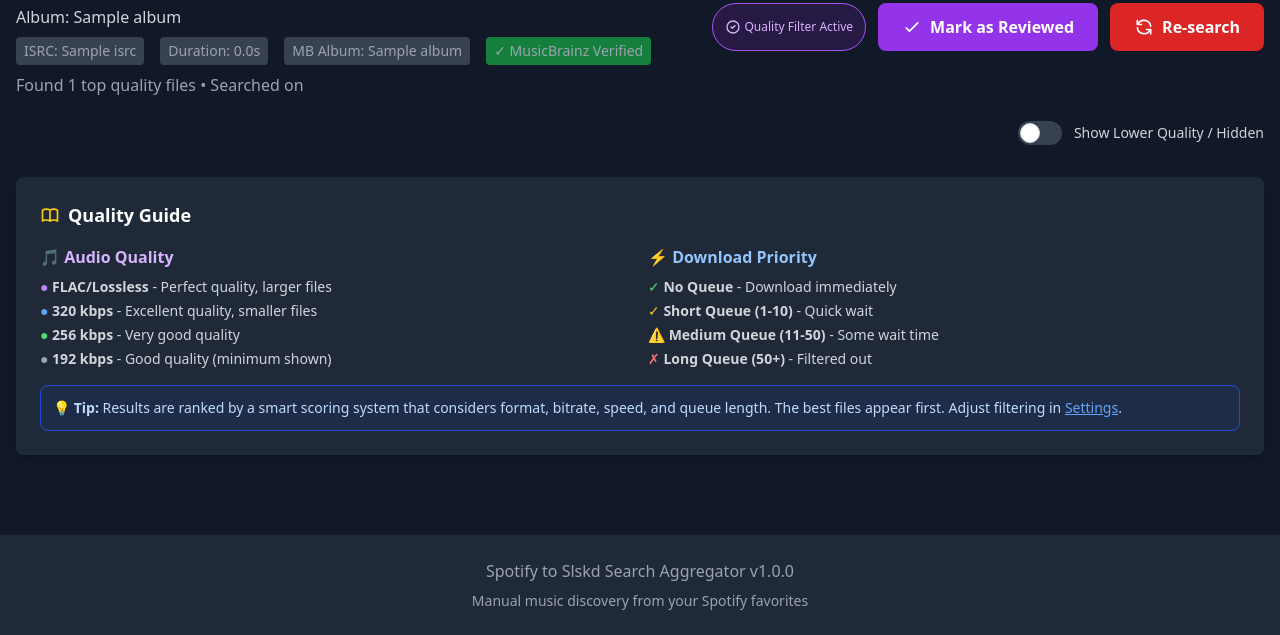
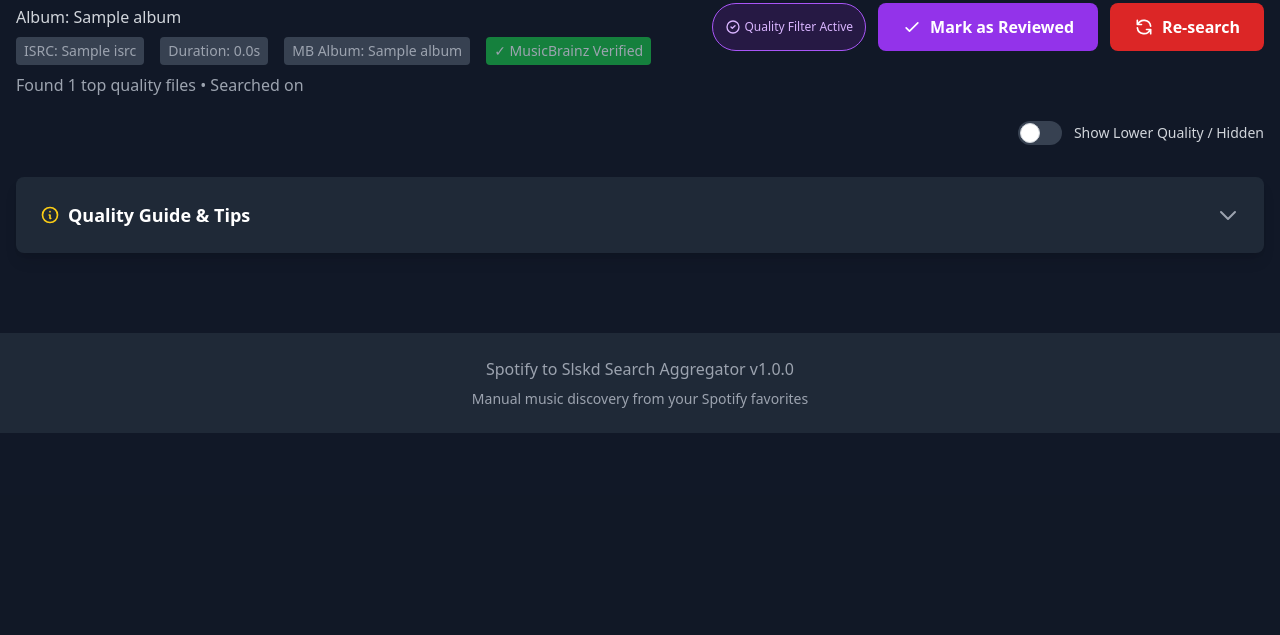
Before and after one commit to Suacett/slskd-spotify-self-host, a Flask app: template templates/track.html in a window 1280 px wide. Shown: the part 305-940 px from the top of the page. After the commit the page ends 738 px from the top, so only its background shows below. Run offline with Flask 3, Linux system fonts and the light colour scheme; the template is opened without the code that fills it: most values are stand-ins (such as "Sample title", 1, 10 or a date in 2020); parts of the project's set-up code (start-up, migrations or seed data) failed here and were passed over; some libraries are stand-ins or nearby versions.

Commit message:
feat: Add search result auto-refresh, collapsible quality guide, update manual search links, and fix CSV export.

```diff
--- a/app.py
+++ b/app.py
@@ -384,6 +384,10 @@
     """
     # First, filter out low-quality results
     filtered_results = []
+    rejected_count = 0
+
+    logger.info(f"[FILTER] Starting filtering for {len(results)} results")
+
     for result in results:
         if passes_quality_filters(result):
             # Calculate quality score with MusicBrainz data
@@ -393,6 +397,10 @@
                 musicbrainz_metadata
             )
             filtered_results.append(result)
+        else:
+            rejected_count += 1
+
+    logger.info(f"[FILTER] Kept {len(filtered_results)} results, rejected {rejected_count}")
 
     # Sort by quality score (descending)
     filtered_results.sort(key=lambda x: x['quality_score'], reverse=True)
@@ -1535,8 +1543,14 @@
         timestamp = datetime.now().strftime('%Y%m%d_%H%M%S')
         filename = f'slskd_search_results_{timestamp}.csv'
 
+        # Convert to bytes
+        from io import BytesIO
+        mem = BytesIO()
+        mem.write(output.getvalue().encode('utf-8'))
+        mem.seek(0)
+
         return send_file(
-            StringIO(output.getvalue()),
+            mem,
             mimetype='text/csv',
             as_attachment=True,
             download_name=filename
--- a/templates/track.html
+++ b/templates/track.html
@@ -149,7 +149,7 @@
         border-gray-600
         {% endif %}
         {% if is_hidden %}hidden-result {% if loop.index > 10 %}excess-result{% endif %} {% if is_low_quality %}low-quality-result{% endif %}{% endif %}"
-                style="{% if is_hidden %}display: none;{% endif %}">
+                {% if is_hidden %}style="display: none;" {% endif %}>
                 <div class="p-4"> <!-- Reduced padding -->
                     <!-- Header Row -->
                     <div class="flex justify-between items-start mb-2">
@@ -240,7 +240,8 @@
                             Download
                         </button>
 
-                        <a href="{{ slskd_url }}" target="_blank" rel="noopener noreferrer"
+                        <a href="{{ slskd_url }}/#/search/{{ (track_data.artist + ' ' + track_data.title)|urlencode }}"
+                            target="_blank" rel="noopener noreferrer"
                             class="px-3 py-2 bg-gray-700 hover:bg-gray-600 text-white rounded text-sm transition-all">
                             Slskd
                         </a>
@@ -339,27 +340,37 @@
 </div>
 {% endif %}
 
-<!-- Quality Guide -->
-<div class="mt-8 bg-gray-800 dark:bg-gray-800 rounded-lg p-6 shadow-lg">
-    <h3 class="text-lg font-bold text-white mb-4 flex items-center">
+<!-- Quality Guide (Collapsible) -->
+<div class="mt-8 bg-gray-800 dark:bg-gray-800 rounded-lg shadow-lg overflow-hidden">
+    <details class="group">
+        <summary
+            class="p-6 cursor-pointer flex items-center justify-between bg-gray-750 hover:bg-gray-700 transition-colors">
+            <h3 class="text-lg font-bold text-white flex items-center">
                 <svg class="w-5 h-5 mr-2 text-yellow-400" fill="none" stroke="currentColor" viewBox="0 0 24 24">
                     <path stroke-linecap="round" stroke-linejoin="round" stroke-width="2"
-                d="M12 6.253v13m0-13C10.832 5.477 9.246 5 7.5 5S4.168 5.477 3 6.253v13C4.168 18.477 5.754 18 7.5 18s3.332.477 4.5 1.253m0-13C13.168 5.477 14.754 5 16.5 5c1.747 0 3.332.477 4.5 1.253v13C19.832 18.477 18.247 18 16.5 18c-1.746 0-3.332.477-4.5 1.253">
+                        d="M13 16h-1v-4h-1m1-4h.01M21 12a9 9 0 11-18 0 9 9 0 0118 0z">
                     </path>
                 </svg>
-        Quality Guide
+                Quality Guide & Tips
             </h3>
+            <svg class="w-6 h-6 text-gray-400 transform group-open:rotate-180 transition-transform" fill="none"
+                stroke="currentColor" viewBox="0 0 24 24">
+                <path stroke-linecap="round" stroke-linejoin="round" stroke-width="2" d="M19 9l-7 7-7-7"></path>
+            </svg>
+        </summary>
 
+        <div class="p-6 border-t border-gray-700">
             <div class="grid grid-cols-1 md:grid-cols-2 gap-4">
                 <div>
                     <h4 class="font-semibold text-purple-300 mb-2">🎵 Audio Quality</h4>
                     <ul class="space-y-1 text-sm text-gray-300">
-                <li><span class="text-purple-400">●</span> <strong>FLAC/Lossless</strong> - Perfect quality, larger
+                        <li><span class="text-purple-400">●</span> <strong>FLAC/Lossless</strong> - Perfect quality,
+                            larger files</li>
+                        <li><span class="text-blue-400">●</span> <strong>320 kbps</strong> - Excellent quality, smaller
                             files</li>
-                <li><span class="text-blue-400">●</span> <strong>320 kbps</strong> - Excellent quality, smaller files
-                </li>
                         <li><span class="text-green-400">●</span> <strong>256 kbps</strong> - Very good quality</li>
-                <li><span class="text-gray-400">●</span> <strong>192 kbps</strong> - Good quality (minimum shown)</li>
+                        <li><span class="text-gray-400">●</span> <strong>192 kbps</strong> - Good quality (minimum
+                            shown)</li>
                     </ul>
                 </div>
 
@@ -368,7 +379,8 @@
                     <ul class="space-y-1 text-sm text-gray-300">
                         <li><span class="text-green-400">✓</span> <strong>No Queue</strong> - Download immediately</li>
                         <li><span class="text-yellow-400">✓</span> <strong>Short Queue (1-10)</strong> - Quick wait</li>
-                <li><span class="text-orange-400">⚠</span> <strong>Medium Queue (11-50)</strong> - Some wait time</li>
+                        <li><span class="text-orange-400">⚠</span> <strong>Medium Queue (11-50)</strong> - Some wait
+                            time</li>
                         <li><span class="text-red-400">✗</span> <strong>Long Queue (50+)</strong> - Filtered out</li>
                     </ul>
                 </div>
@@ -376,18 +388,21 @@
 
             <div class="mt-4 p-3 bg-blue-900 bg-opacity-20 rounded-lg border border-blue-700">
                 <p class="text-sm text-blue-200">
-            <strong>💡 Tip:</strong> Results are ranked by a smart scoring system that considers format, bitrate, speed,
-            and queue length.
-            The best files appear first. Adjust filtering in <a href="/settings"
+                    <strong>💡 Tip:</strong> Results are ranked by a smart scoring system that considers format,
+                    bitrate, speed,
+                    and queue length. The best files appear first. Adjust filtering in <a href="/settings"
                         class="text-blue-400 hover:text-blue-300 underline">Settings</a>.
                 </p>
             </div>
+        </div>
+    </details>
 </div>
 
 {% endblock %}
 
 {% block scripts %}
 <script>
+    // eslint-disable-next-line
     const trackKey = {{ track_key| tojson }};
 
     async function markReviewed() {
```
Also changed, not shown: templates/index.html (+11 -1 lines). Lines whose indentation alone changed are shown as unchanged.
